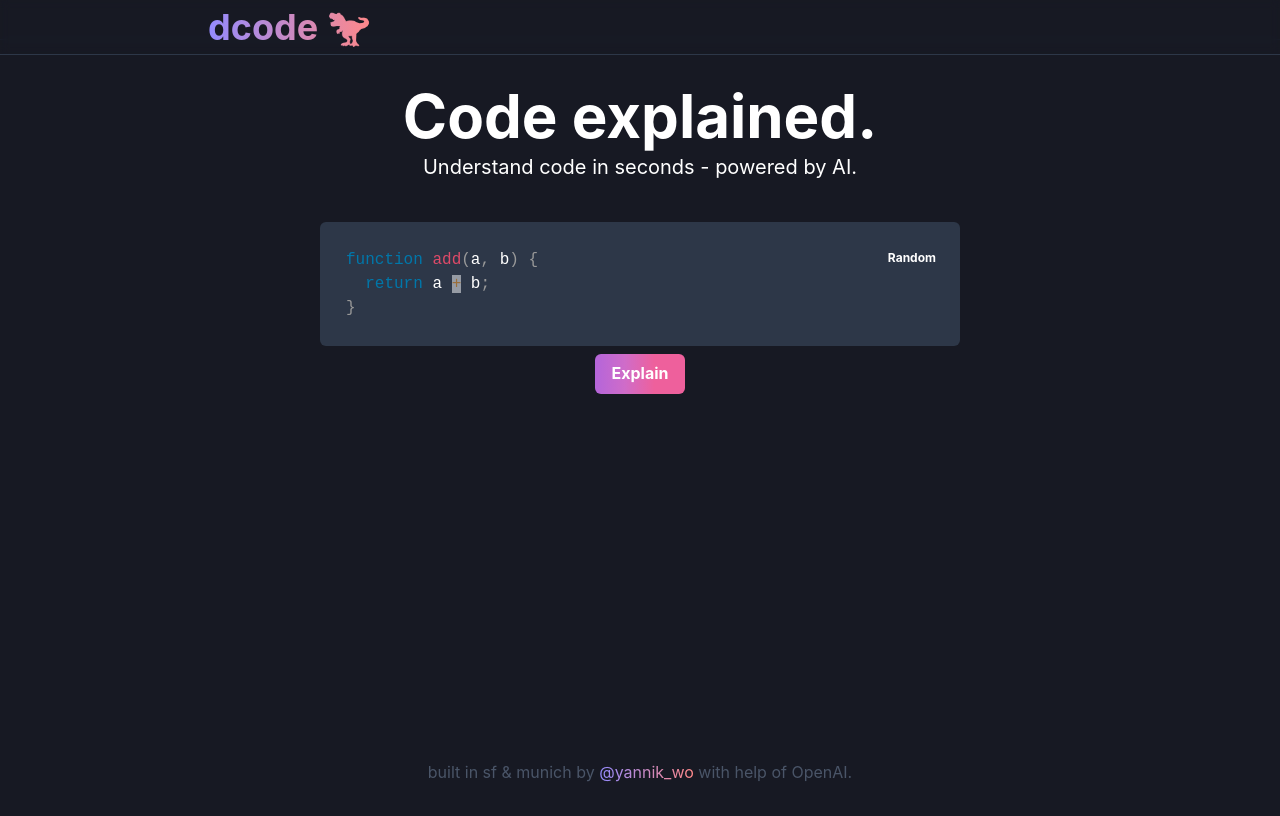
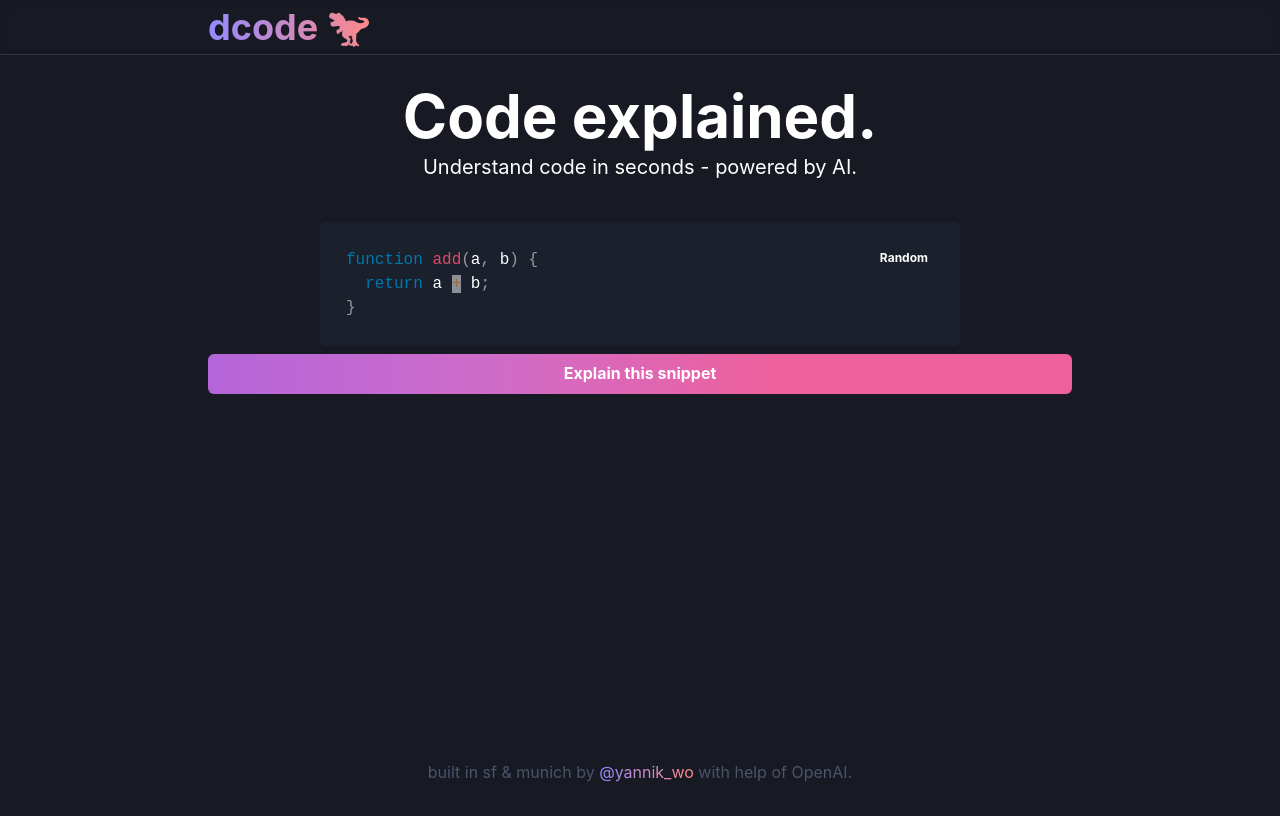
Before and after one commit to yannikw23/codemate, a Next.js app: page / in a window 1280 px wide. Built offline with nearby package versions, Linux system fonts and the light colour scheme; no server answers.

Commit message:
Secure api function

```diff
--- a/src/components/CodeInput.jsx
+++ b/src/components/CodeInput.jsx
@@ -7,8 +7,8 @@ import 'prismjs/components/prism-clike';
 import 'prismjs/components/prism-javascript';
 import { showErrorToast } from '../lib/utils/toast';
 
+const MAX_INPUT_LENGTH = 50;
 const API_URL = process.env.NODE_ENV === 'production' ? process.env.NEXT_PUBLIC_VERCEL_URL : process.env.NEXT_PUBLIC_API_URL;
-console.log('process.env.NODE_ENV', process.env.NODE_ENV);
 
 const CodeInput = () => {
   const [code, setCode] = React.useState(`function add(a, b) {\n  return a + b;\n}`);
@@ -17,9 +17,17 @@ const CodeInput = () => {
 
   const { setExplanation } = useContext(CodeContext);
 
+  const checkInputForErrors = (input) => {
+    if (!input || input.length < 1) return true;
+    if (input.length > MAX_INPUT_LENGTH) return true;
+
+    return false;
+  };
+
   const onSubmit = async () => {
     setLoading(true);
     try {
+      const hasError = checkInputForErrors();
       const res = await fetch(`${API_URL}/api/code/explainCode`, {
         method: 'POST',
         body: JSON.stringify({ input: code }),
@@ -46,10 +54,11 @@ const CodeInput = () => {
 
   return (
     <VStack>
-      <Stack w={{ base: '80vw', lg: '50vw' }} rounded='md' bgColor='gray.700' p={4} _focus={{ border: 'none' }} position='relative'>
+      <Stack w={{ base: 'full', lg: '50vw' }} rounded='md' bgColor='gray.800' p={4} _focus={{ border: 'none' }} position='relative'>
         <Editor
           value={code}
           onValueChange={(code) => setCode(code)}
+          maxLength={MAX_INPUT_LENGTH}
           highlight={(code) => highlight(code, languages.js)}
           padding={10}
           style={{
@@ -57,7 +66,7 @@ const CodeInput = () => {
             fontSize: '1rem',
           }}
         />
-        <Button position='absolute' top={4} right={4} variant='ghost' size='xs'>
+        <Button display={{ base: 'none', md: 'flex' }} position='absolute' top={4} right={6} variant='ghost' size='xs'>
           Random
         </Button>
       </Stack>
@@ -68,8 +77,9 @@ const CodeInput = () => {
         _hover={{}}
         onClick={onSubmit}
         isLoading={loading}
+        w='full'
       >
-        Explain
+        Explain this snippet
       </Button>
     </VStack>
   );
```
